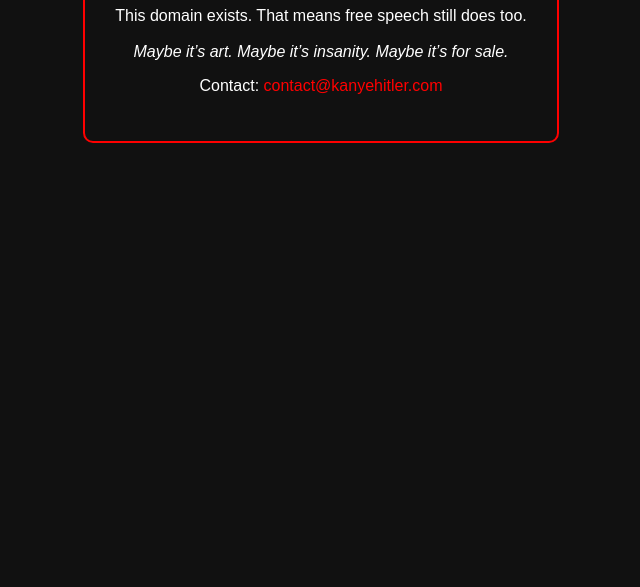
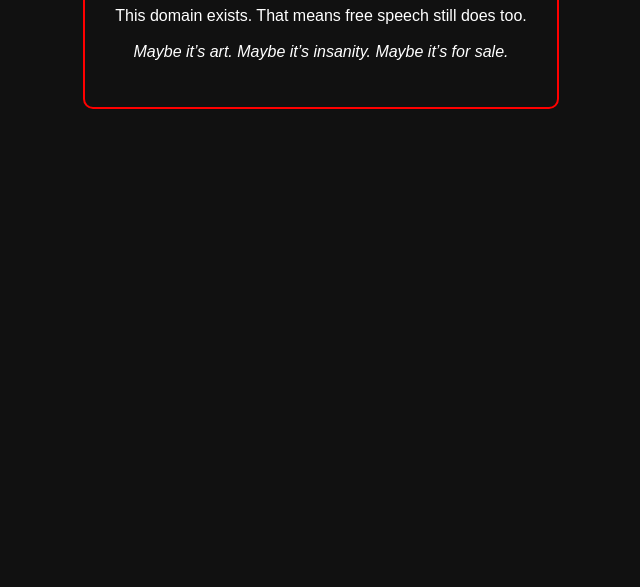
Before and after one commit to OGLazyLeon/kanyehitler, a plain HTML site: page index.html in a window 1280 px wide. Shown: the part 213-800 px from the top of the page, without its empty margins (319-959 px from the left). Drawn offline with Linux system fonts and the light colour scheme.

Commit message:
Removed contact email index.html

```diff
--- a/index.html
+++ b/index.html
@@ -28,7 +28,6 @@
     <h1>KanyeHitler.com</h1>
     <p>This domain exists. That means free speech still does too.<br><br>
     <em>Maybe it’s art. Maybe it’s insanity. Maybe it’s for sale.</em></p>
-    <p>Contact: <a href="mailto:contact@kanyehitler.com">contact@kanyehitler.com</a></p>
-  </div>
+      </div>
 </body>
 </html>
```
